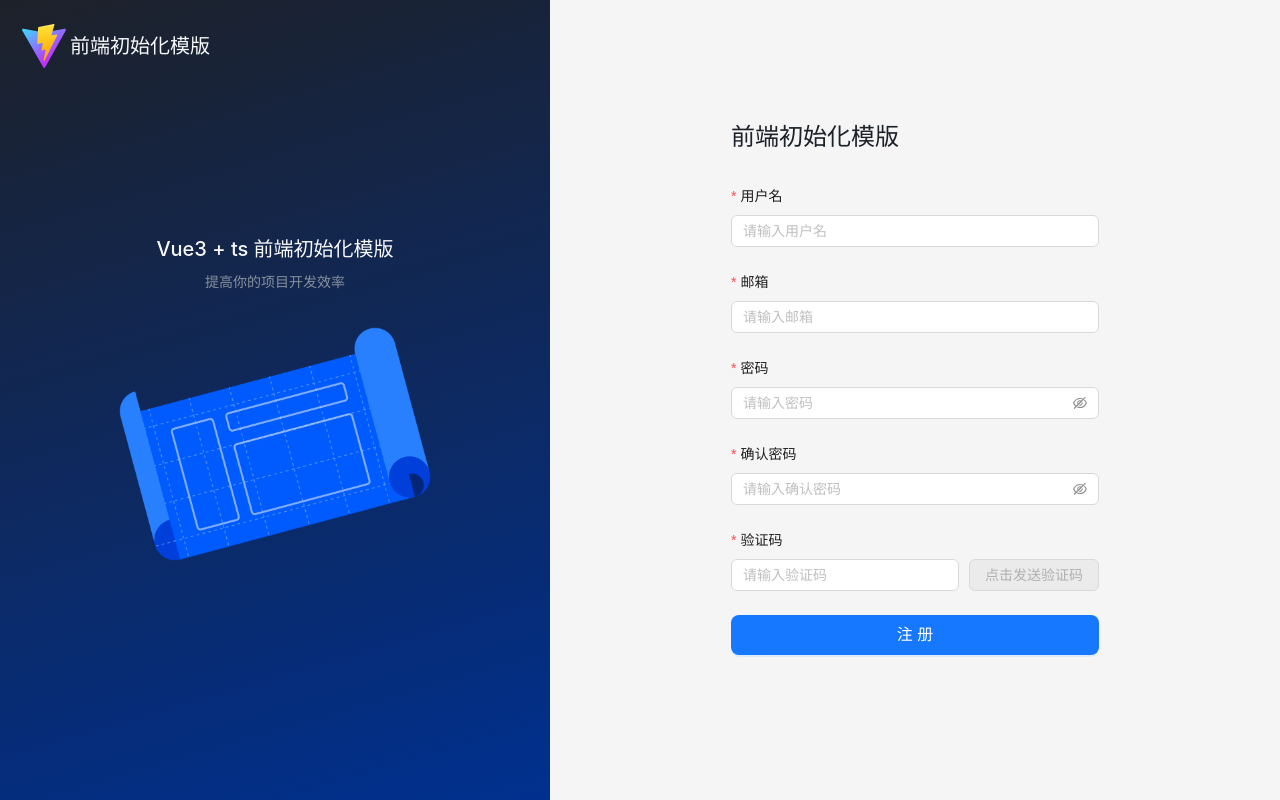
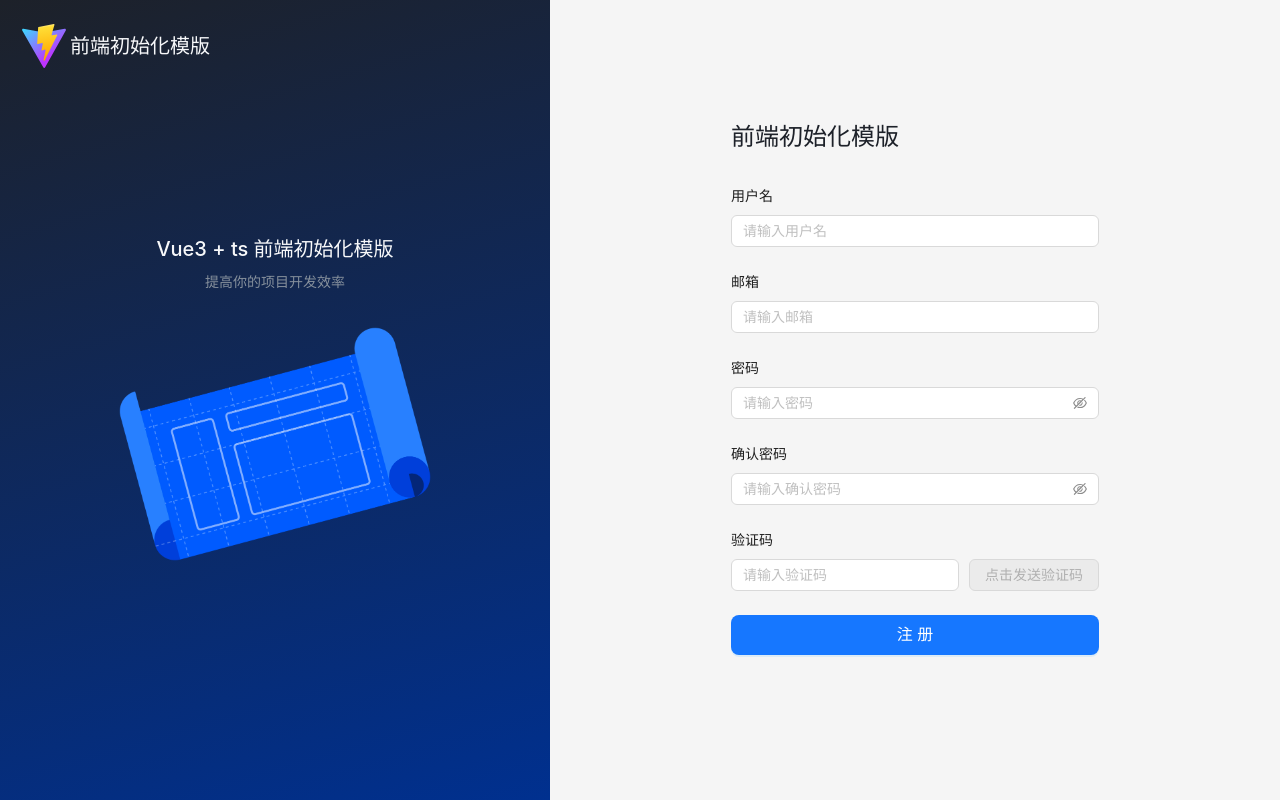
Before and after one commit to shuaigef/vue-init-template, a Vue app: page /#/user/register in a window 1280 px wide. Built offline with nearby package versions, Linux system fonts and the light colour scheme.

Commit message:
feat: 隐藏注册表单必填星号

```diff
--- a/src/views/Register.vue
+++ b/src/views/Register.vue
@@ -4,7 +4,7 @@
       <div class="top">
         <div class="title">前端初始化模版</div>
       </div>
-      <a-form class="register-form" :rules="userRegisterFormRules" :model="userRegisterParams" layout="vertical" @finish="handleRegister" @validate="handleValidate">
+      <a-form class="register-form" :rules="userRegisterFormRules" :model="userRegisterParams" layout="vertical" hideRequiredMark @finish="handleRegister" @validate="handleValidate">
         <a-form-item name="username" label="用户名">
           <a-input v-model:value="userRegisterParams.username" placeholder="请输入用户名" />
         </a-form-item>
```
